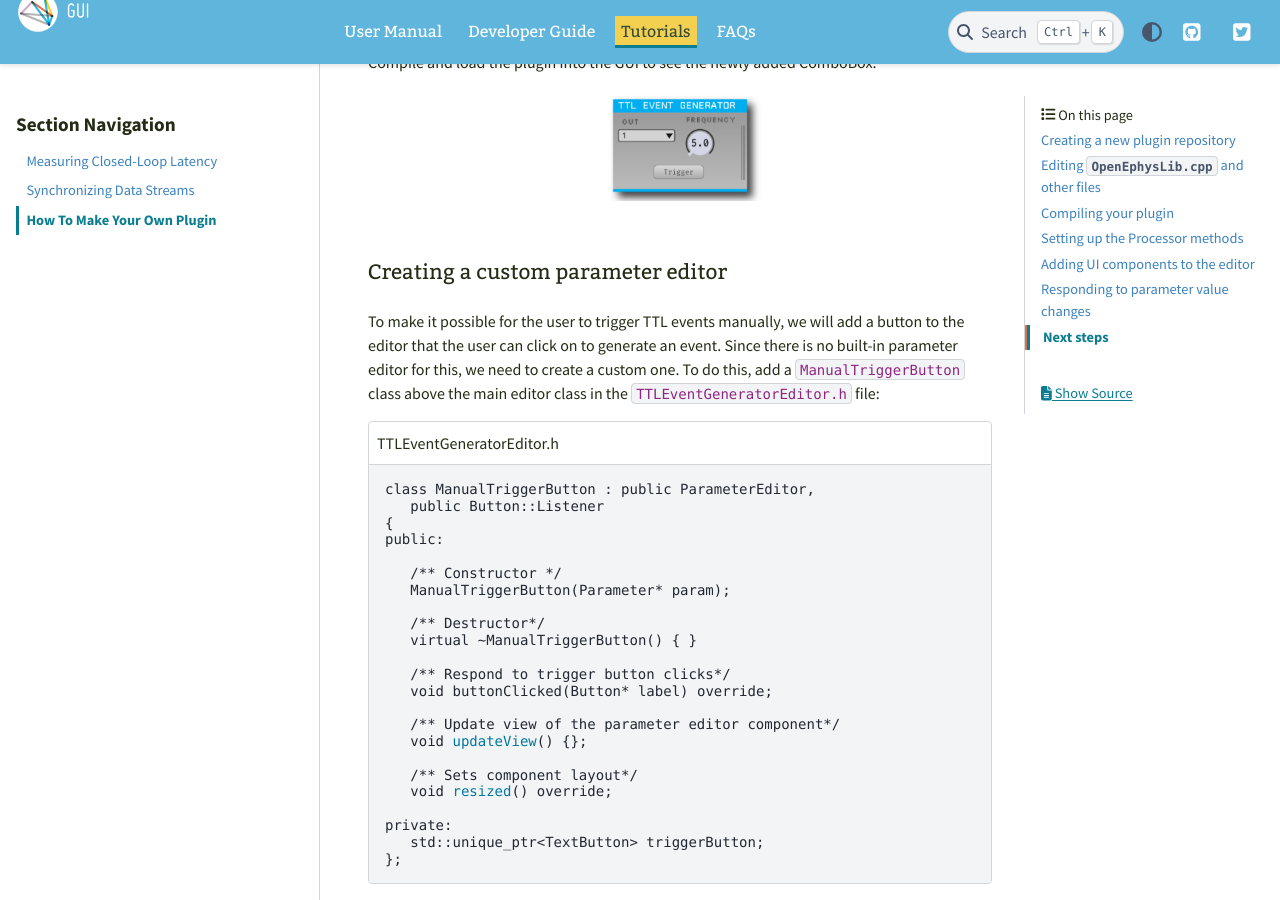
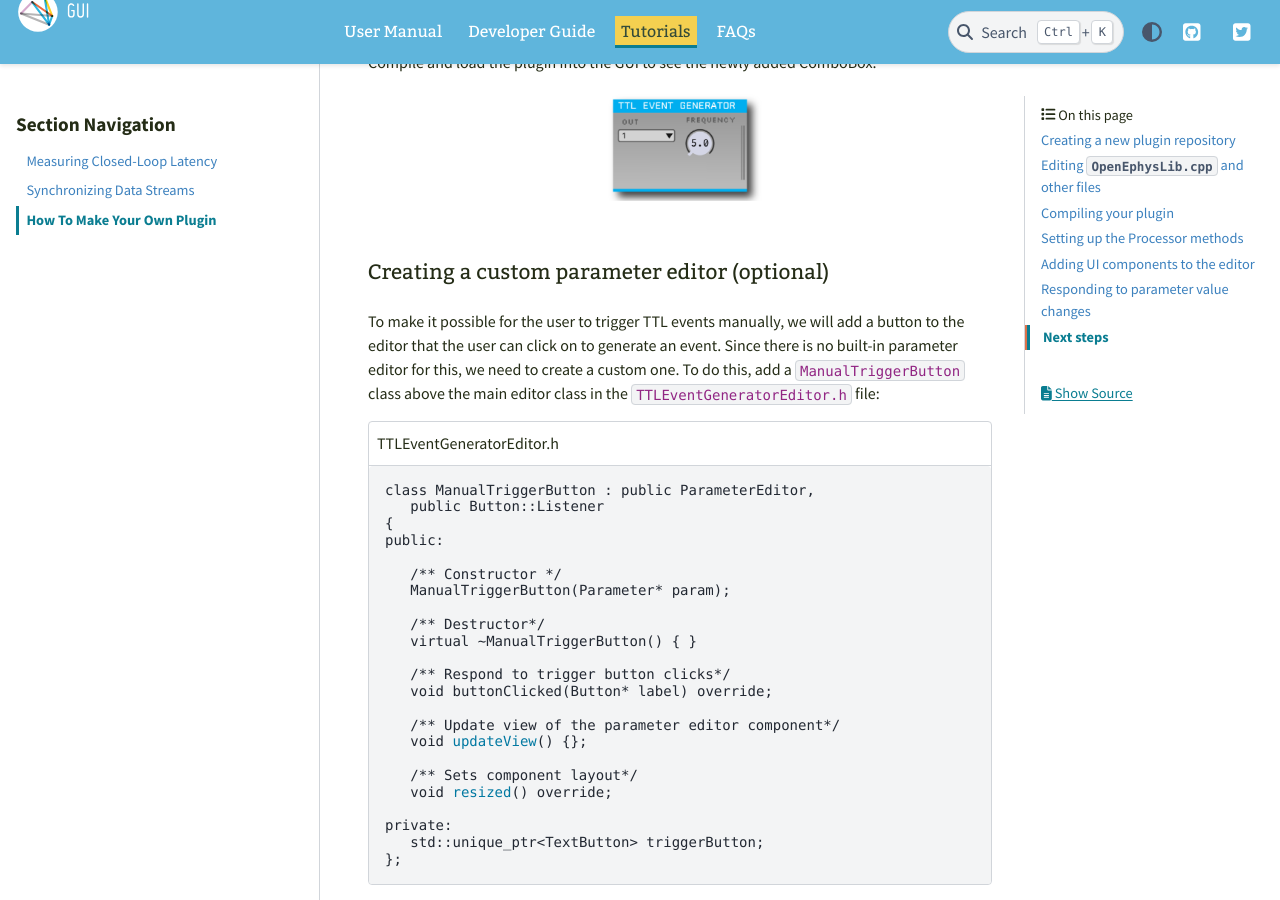
Before and after one commit to open-ephys/gui-docs, a Sphinx documentation site: the page built from source/Tutorials/How-To-Make-Your-Own-Plugin.rst, in a window 1280 px wide and 900 px high, scrolled down 8120 px. Built offline with Sphinx 7.4.7 and the PyData theme 0.15.4, drawn with Linux system fonts in a browser that asks for light colours.

Commit message:
Update images for making your own plugin

```diff
--- a/source/Tutorials/How-To-Make-Your-Own-Plugin.rst
+++ b/source/Tutorials/How-To-Make-Your-Own-Plugin.rst
@@ -288,7 +288,7 @@ Every parameter editor *must* refer to a parameter with the same name that's dec
 
 Now, compile and load the plugin into the GUI to see the newly added slider.
 
-.. image:: ../_static/images/tutorials/makeyourownplugin/makeyourownplugin-04.png
+.. image:: ../_static/images/tutorials/makeyourownplugin/makeyourownplugin-03.png
   :alt: Create a slider
 
 Creating a ComboBox parameter editor
@@ -316,11 +316,11 @@ Also be sure to initilaize the corresponding parameter inside the :code:`TTLEven
 
 Compile and load the plugin into the GUI to see the newly added ComboBox.
 
-.. image:: ../_static/images/tutorials/makeyourownplugin/makeyourownplugin-05.png
+.. image:: ../_static/images/tutorials/makeyourownplugin/makeyourownplugin-04.png
   :alt: Create a combobox
 
-Creating a custom parameter editor
-----------------------------------
+Creating a custom parameter editor (optional)
+-----------------------------------------------
 
 To make it possible for the user to trigger TTL events manually, we will add a button to the editor that the user can click on to generate an event. Since there is no built-in parameter editor for this, we need to create a custom one. To do this, add a  :code:`ManualTriggerButton` class above the main editor class in the :code:`TTLEventGeneratorEditor.h` file:
 
@@ -402,7 +402,7 @@ Now, we need to initialize the custom parameter editor inside the :code:`TTLEven
 
 Compile and load the plugin into the GUI to see the newly added button:
 
-.. image:: ../_static/images/tutorials/makeyourownplugin/makeyourownplugin-03.png
+.. image:: ../_static/images/tutorials/makeyourownplugin/makeyourownplugin-05.png
   :alt: Create a custom parameter editor
 
 Responding to parameter value changes
```
Also changed, not shown: source/_static/images/tutorials/makeyourownplugin/makeyourownplugin-03.png, source/_static/images/tutorials/makeyourownplugin/makeyourownplugin-04.png.
